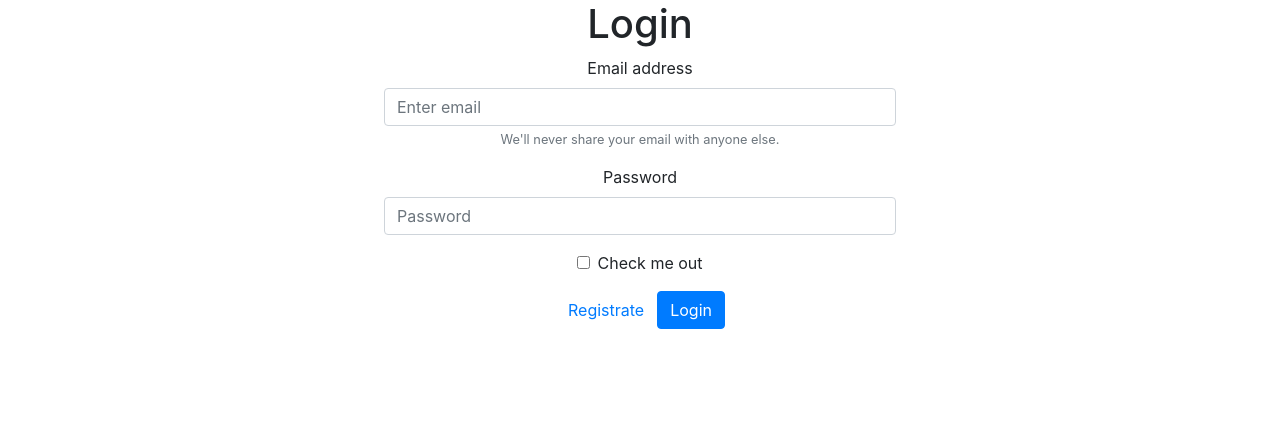
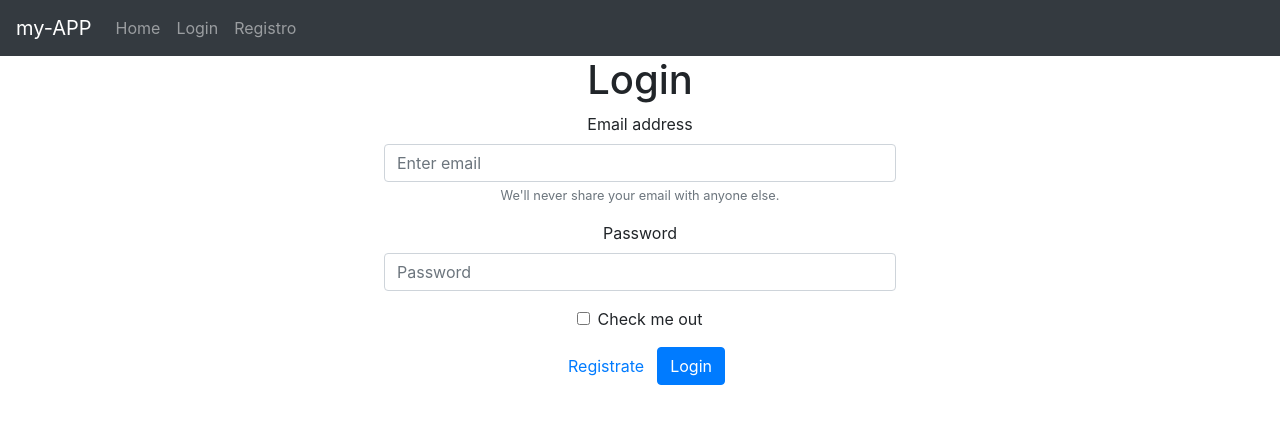
Before and after one commit to lucasdepetris/modulo2, a React (Create React App) app: page /login in a window 1280 px wide. Shown: the top 424 px of the page. Built offline with nearby package versions, Linux system fonts and the light colour scheme.

Commit message:
-Nav bar

```diff
--- a/src/App.js
+++ b/src/App.js
@@ -5,6 +5,7 @@ import Home from "./pages/Home";
 import Login from "./pages/Login"
 import Perfil from "./pages/Perfil"
 import Register  from "./pages/Register"
+import NavBar from "./components/NavBarPage"
 import { BrowserRouter, Route, Switch, Redirect, Link } from "react-router-dom";
 
 function App() {
@@ -22,7 +23,7 @@ function App() {
             <Link to="/contacto">Contacto</Link>
           </li>
         </nav> */}
-
+        <NavBar />
         <Switch>
           <Route path="/home" exact component={Home} />
           <Route path="/login" component={Login} />
--- /dev/null
+++ b/src/components/NavBarPage.js
@@ -0,0 +1,17 @@
+import React from "react";
+import Navbar from "react-bootstrap/Navbar";
+import NavbarBrand from "react-bootstrap/NavbarBrand";
+import Nav from "react-bootstrap/Nav";
+
+/* Componente presentacional */
+const NavbarPage = () => (
+  <Navbar bg="dark" variant="dark">
+    <NavbarBrand>my-APP</NavbarBrand>
+    <Nav className="mr-auto">
+      <Nav.Link href="/home">Home</Nav.Link>
+      <Nav.Link href="/login">Login</Nav.Link>
+      <Nav.Link href="/registro">Registro</Nav.Link>
+    </Nav>
+  </Navbar>
+);
+export default NavbarPage;
```
